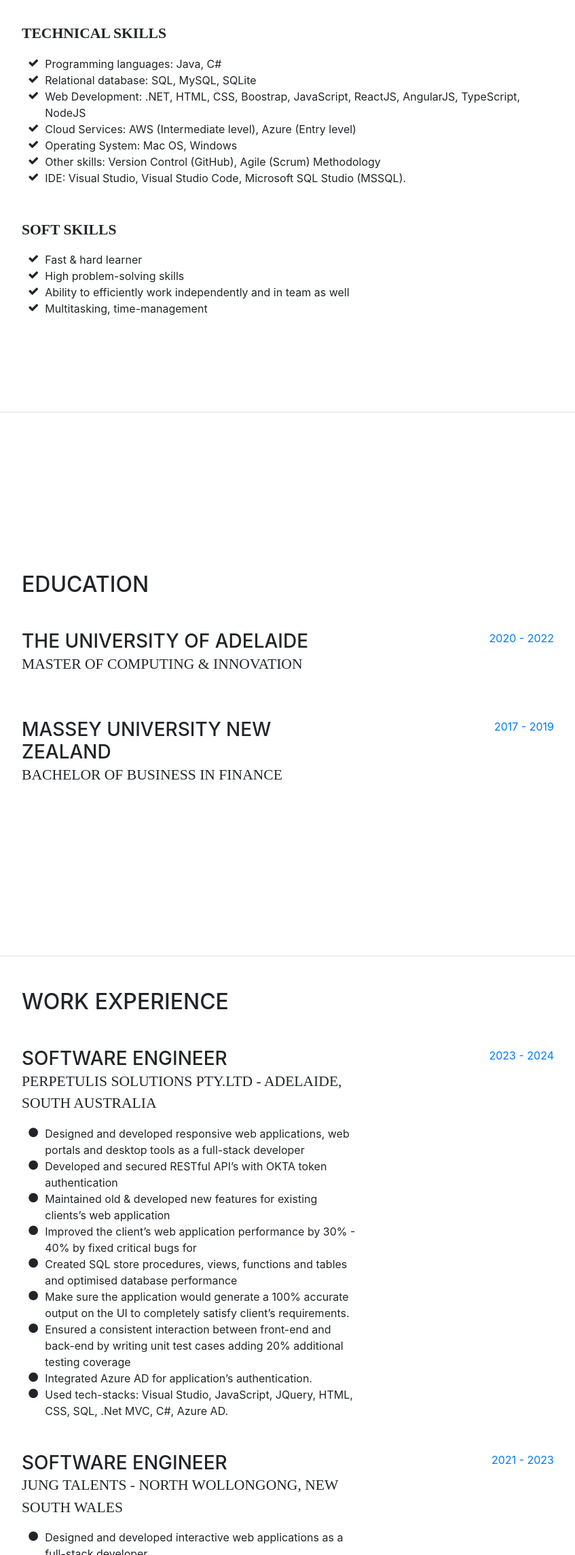
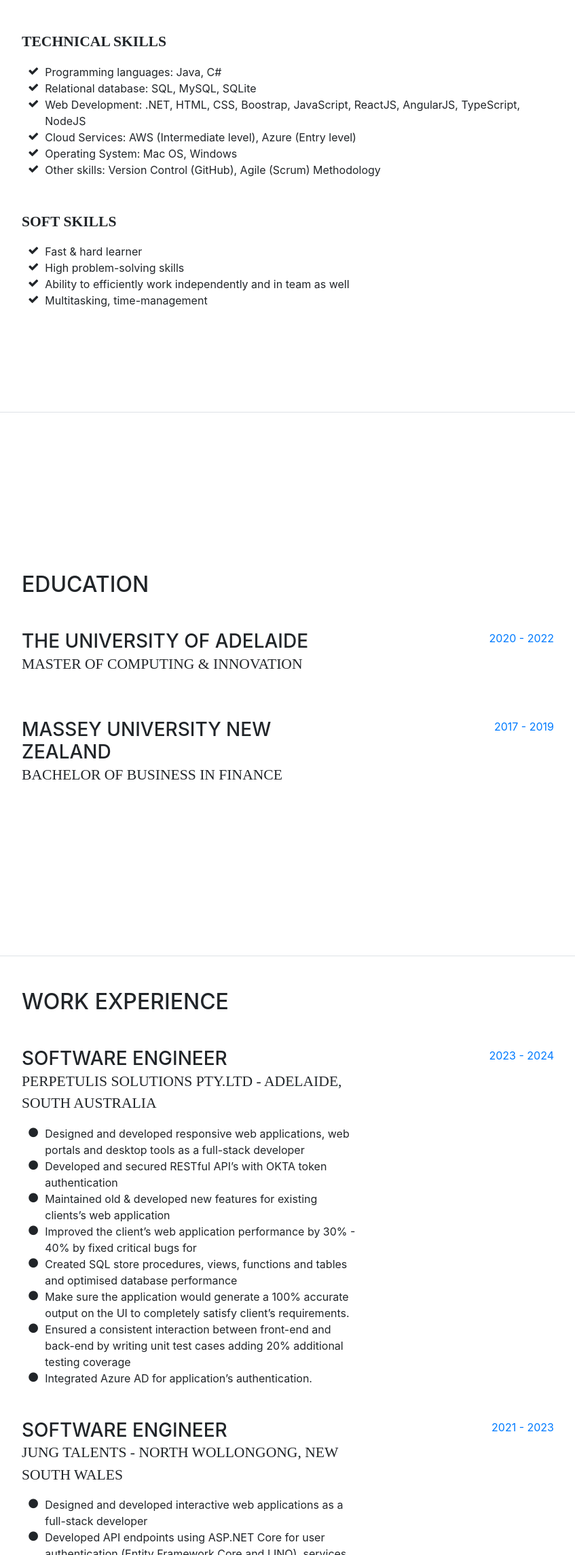
Before and after one commit to lcacoder/lcacoder.github.io, a website with bundled scripts: page index.html in a window 1280 px wide. Shown: the part 993-3281 px from the top of the page at 68% size, without its empty margins (416-1263 px from the left). Built offline with nearby package versions, Linux system fonts and the light colour scheme; a web font is replaced by a local one.

Commit message:
Optimised

```diff
--- a/index.html
+++ b/index.html
@@ -121,10 +121,6 @@
               <i class="fa-li fa fa-check"></i>
               Other skills: Version Control (GitHub), Agile (Scrum) Methodology
             </li>
-            <li>
-              <i class="fa-li fa fa-check"></i>
-              IDE: Visual Studio, Visual Studio Code, Microsoft SQL Studio (MSSQL).
-            </li>
           </ul>
           <br></br>
           </ul>
@@ -216,10 +212,6 @@
                 <li>
                   <i class="fa-li fa fa-circle"></i>
                   Integrated Azure AD for application’s authentication.
-                </li>
-                <li>
-                  <i class="fa-li fa fa-circle"></i>
-                  Used tech-stacks: Visual Studio, JavaScript, JQuery, HTML, CSS, SQL, .Net MVC, C#, Azure AD.
                 </li>
               </ul>
             </div>
```
Also changed, not shown: 2 other files.
